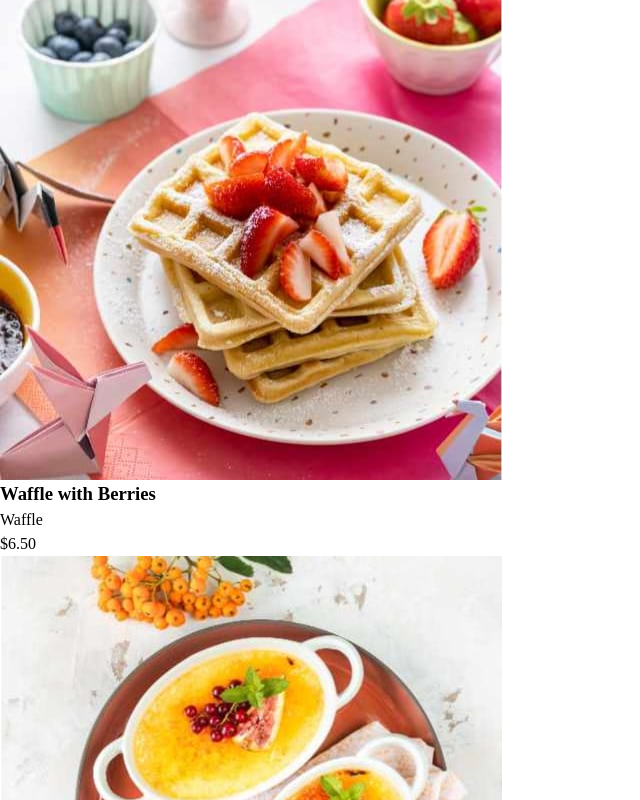
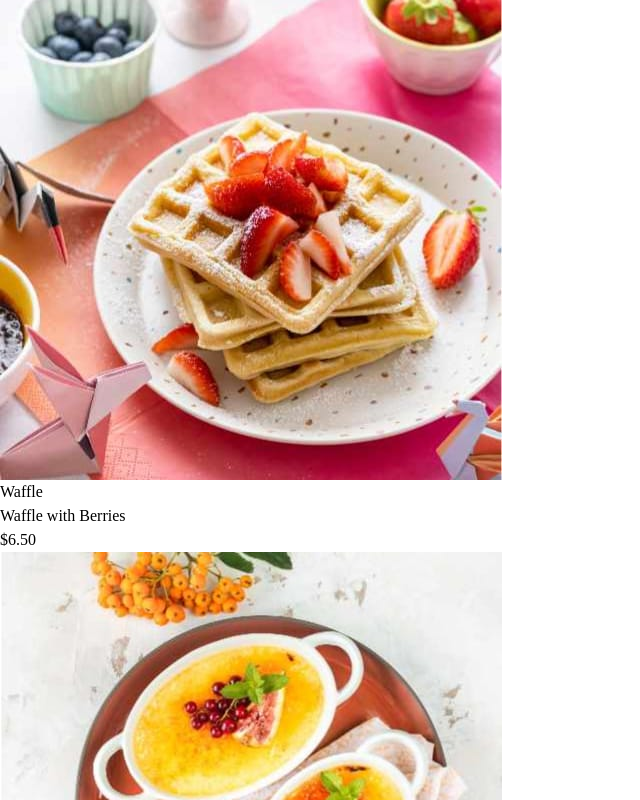
Before and after one commit to mayor-creator/product_list_app, a React (Vite) app: page / in a window 1280 px wide. Shown: the top 800 px of the page, without its empty margins (0-640 px from the left). Built offline with nearby package versions, Linux system fonts and the light colour scheme.

Commit message:
remove Card component and simplify App structure; adjust ProductList rendering

```diff
--- a/src/App.tsx
+++ b/src/App.tsx
@@ -1,4 +1,3 @@
-import { Card } from "./component/card/Card";
 import { ProductList } from "./component/productList/ProductList";
 import type { Product } from "./component/types/Product";
 import products from "../data.json";
@@ -6,9 +5,7 @@ import products from "../data.json";
 export default function App() {
   return (
     <>
-      <Card>
-        <ProductList data={products as Product[]} />
-      </Card>
+      <ProductList data={products as Product[]} />
     </>
   );
 }
--- a/src/component/card/Card.tsx
+++ /dev/null
@@ -1,13 +0,0 @@
-import type { ReactNode } from "react";
-
-interface CardProps {
-  children: ReactNode;
-}
-
-export const Card = ({ children }: CardProps) => {
-  return (
-    <>
-      <div>{children}</div>
-    </>
-  );
-};
--- a/src/component/productList/ProductList.tsx
+++ b/src/component/productList/ProductList.tsx
@@ -10,8 +10,8 @@ export const ProductList = ({ data }: ProductListProps) => {
       {data.map((product) => (
         <div key={product.name} className="product-item">
           <img src={product.image.desktop} alt={product.category} />
-          <h3>{product.name}</h3>
           <p>{product.category}</p>
+          <p>{product.name}</p>
           <p>${product.price.toFixed(2)}</p>
         </div>
       ))}
```
